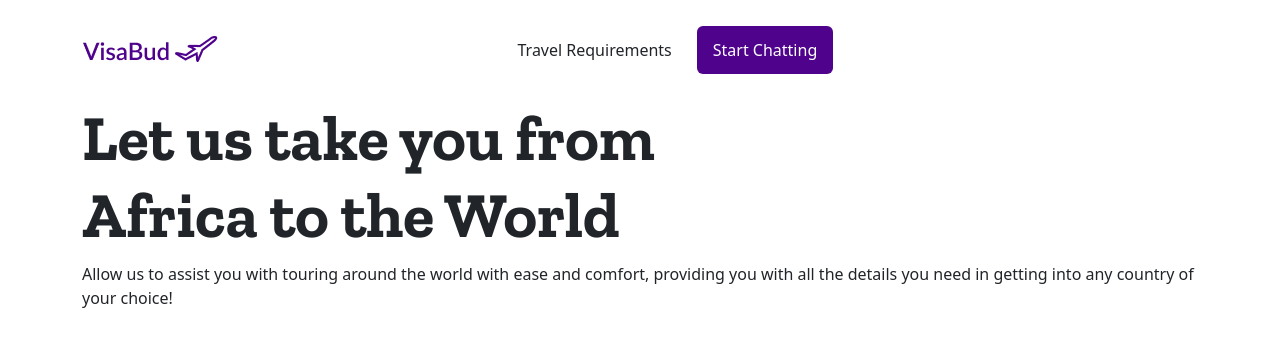
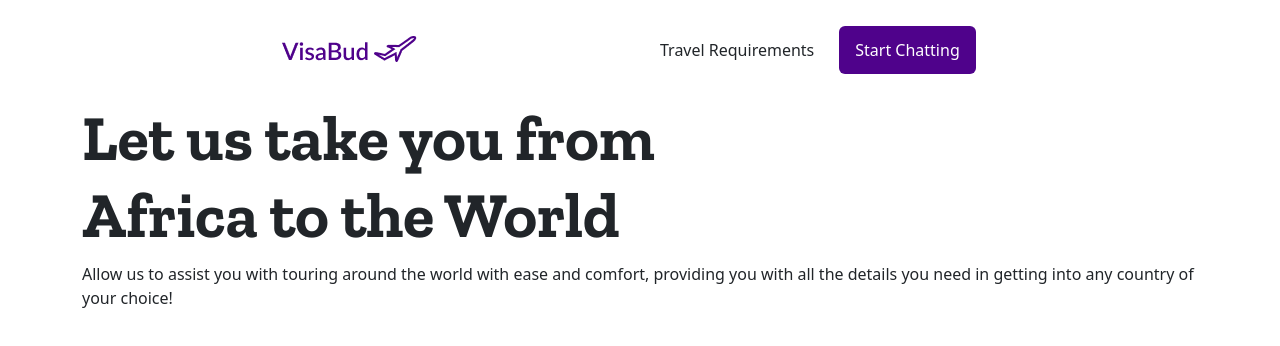
Before and after one commit to Idadelveloper/visabud-frontend, a React (Create React App) app in the folder visabud/: page / in a window 1280 px wide. Shown: the top 346 px of the page. Built offline with nearby package versions, Linux system fonts and the light colour scheme.

Commit message:
Fixed navbar

```diff
--- a/visabud/src/Components/Navbar/Navbar.css
+++ b/visabud/src/Components/Navbar/Navbar.css
@@ -1,6 +1,8 @@
 .logo {
     display: flex;
     align-items: center;
+    margin: auto;
+    justify-content: center;
 }
 
 .req-btn {
@@ -32,7 +34,9 @@
     padding-right: 15px;
 }
 
+
 .features {
     display: inline-block;
-    justify-content: space-between;
+    justify-content: center;
+    /* position: absolute; */
 }
--- a/visabud/src/Components/Navbar/Navbar.jsx
+++ b/visabud/src/Components/Navbar/Navbar.jsx
@@ -15,7 +15,7 @@ import {
 const Navbar = () => {
   return (
     <div className="navbar row">
-      <div className="row w-75">
+      <div className="row">
         <div className="logo col">
           <img src={logo} alt="VisaBud logo" srcset="" />
         </div>
@@ -24,7 +24,7 @@ const Navbar = () => {
           <button type="button" class="btn col chat-btn">Start Chatting</button>
         </div>
       </div>
-      <div className="w-25"></div>
+
     </div>
   );
 };
```
